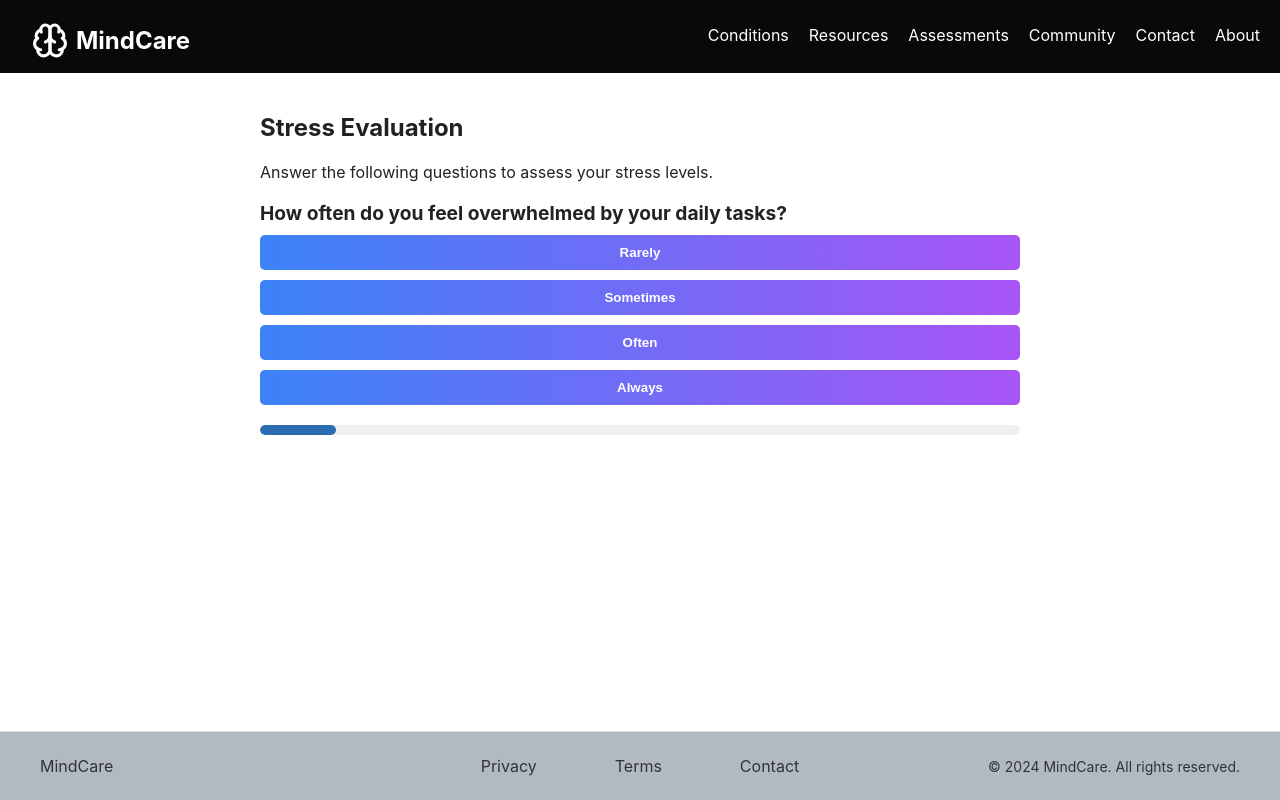
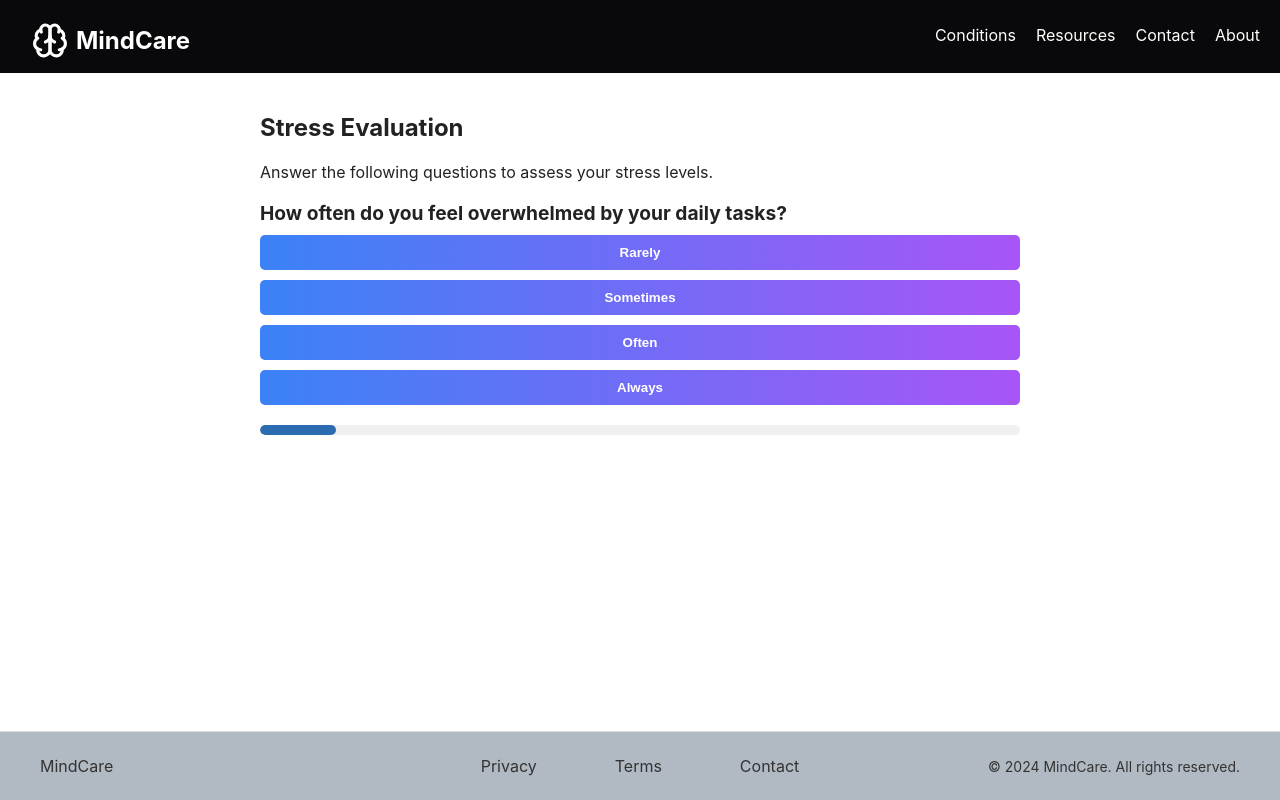
Before and after one commit to sanjoydasjoy/mindcare_javafest, a React (Create React App) app in the folder client/: page /stress-evaluation in a window 1280 px wide. Built offline with nearby package versions, Linux system fonts and the light colour scheme.

Commit message:
Update Header.js

```diff
--- a/client/src/pages/Header.js
+++ b/client/src/pages/Header.js
@@ -12,8 +12,6 @@ export default function Header() {
   <nav className="nav-links">
     <Link to="/conditions" className="nav-item">Conditions</Link>
     <Link to="/resources" className="nav-item">Resources</Link>
-    <Link to="/assessments" className="nav-item">Assessments</Link>
-    <Link to="/community" className="nav-item">Community</Link>
     <Link to="/contact" className="nav-item">Contact</Link>
     <Link to="/about" className="nav-item">About</Link>
   </nav>
```
